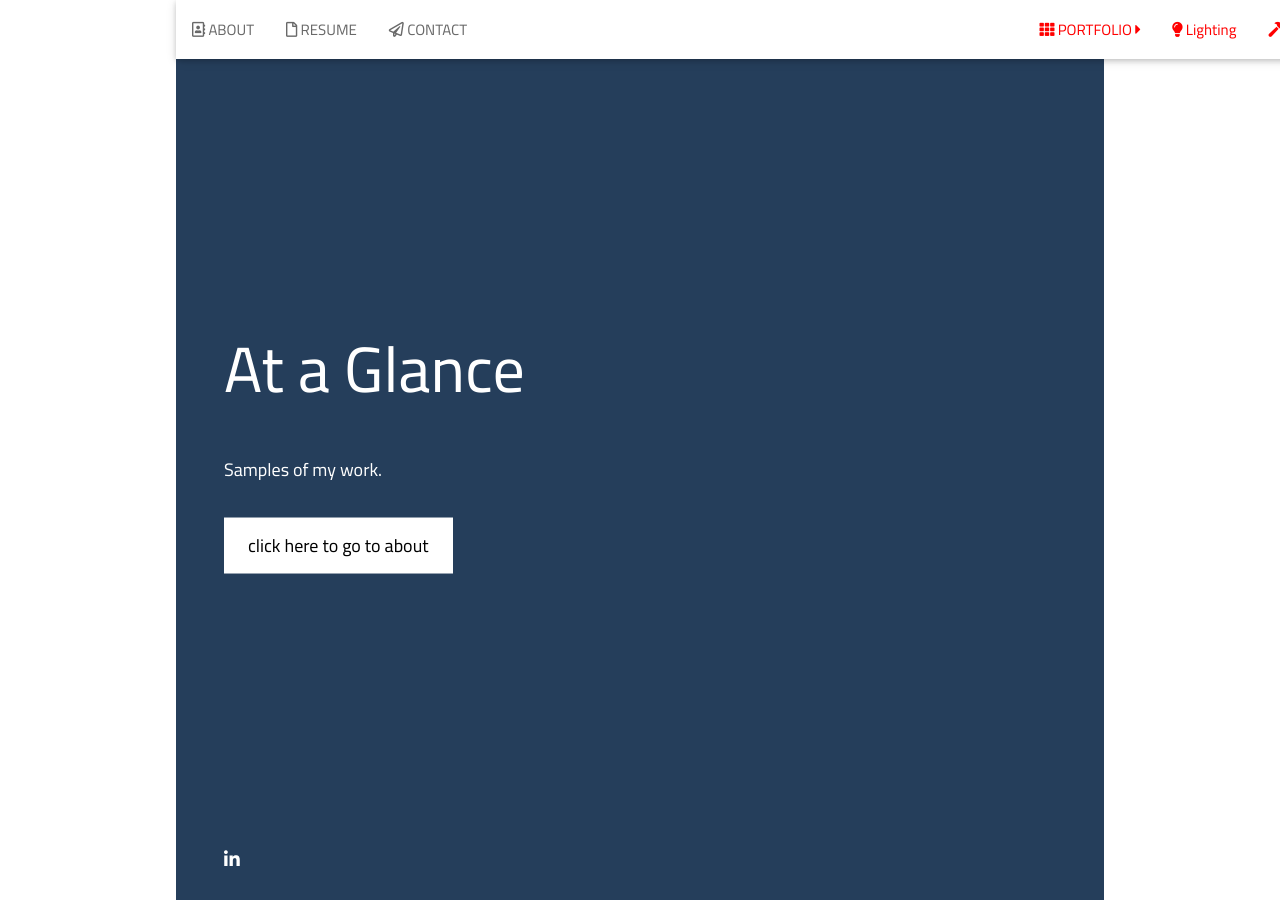
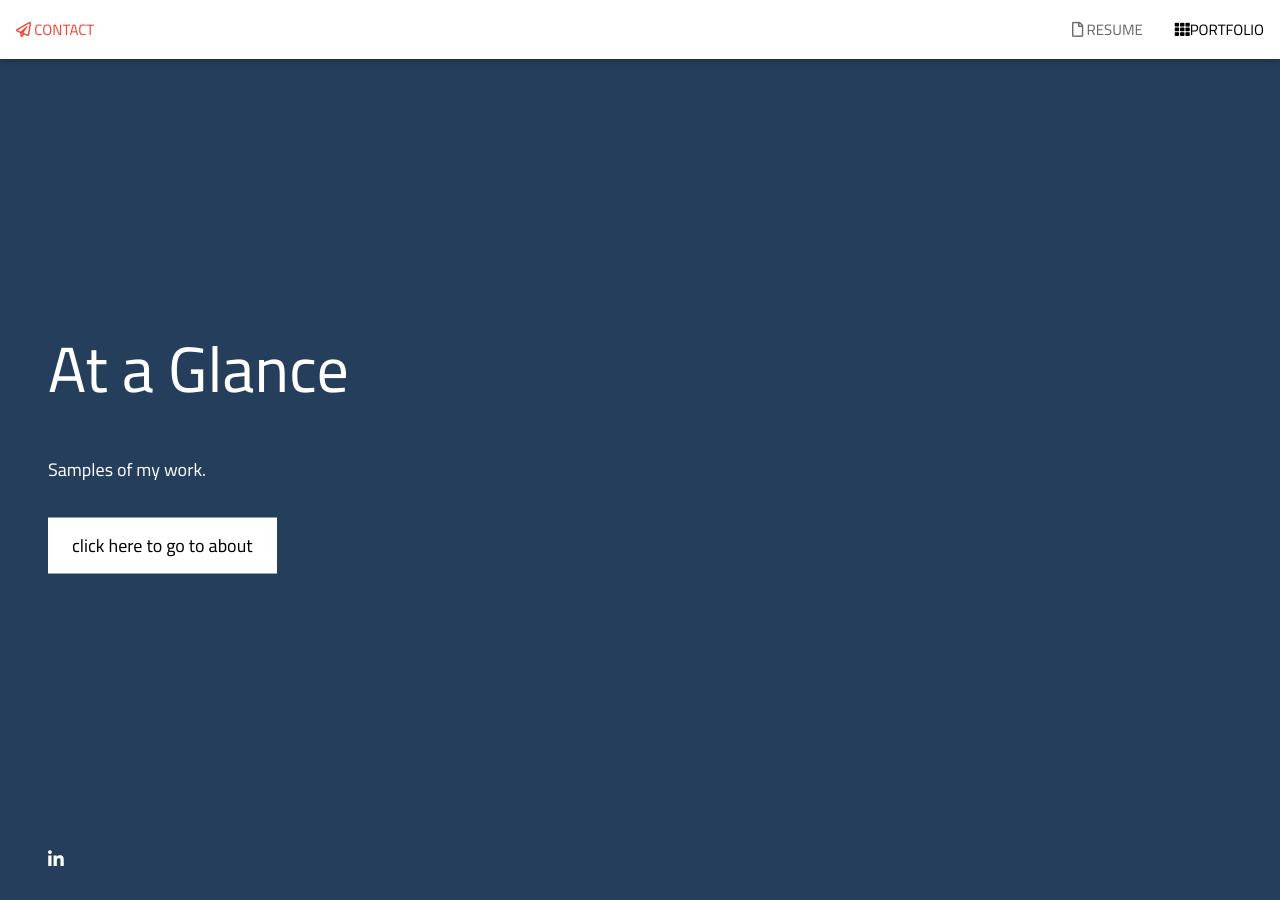
Before and after one commit to jnickseymour/jnickseymour.github.io, a Jekyll site: the page portfolio/at-a-glance.html, which Jekyll copies as it is, in a window 1280 px wide and 900 px high. Built offline with Jekyll 4.4.1, drawn with Linux system fonts in a browser that asks for light colours; nearby versions of some CDN libraries; comment, search, counter and statistics services are not loaded.

Commit message:
Update at-a-glance.html

```diff
--- a/portfolio/at-a-glance.html
+++ b/portfolio/at-a-glance.html
@@ -65,15 +65,19 @@
 <!-- Navbar (sit on top) -->
 <div class="w3-top">
   <div class="w3-bar w3-white w3-card" id="myNavbar">
-     <a href="#about" class="w3-bar-item w3-button w3-hover-text-red w3-hover-white" style="color:dimgrey"><i class="far fa-address-book"></i> ABOUT</a>
-      <a href="#resume" class="w3-bar-item w3-button w3-hover-text-red w3-hover-white" style="color:dimgrey"><i class="far fa-file"></i> RESUME</a>
       <a href="#contact" class="w3-bar-item w3-button w3-hover-text-red w3-hover-white" style="color:dimgrey"><i class="far fa-paper-plane"></i> CONTACT</a>
-    <!-- Right-sided navbar links -->
+   <!-- Right-sided navbar links -->
     <div class="w3-right w3-hide-small">
-      <a href="portfolio" class="w3-bar-item w3-button w3-hover-text-dimgrey w3-hover-white" style="color:red"> <i class="fa fa-th"></i> PORTFOLIO <i class="fas fa-caret-right"></i></a>
-      <a href="#work" class="w3-bar-item w3-button w3-hover-text-dimgrey w3-hover-white" style="color:red"><i class="fa fa-lightbulb"></i>  Lighting</a>
-      <a href="#resume" class="w3-bar-item w3-button w3-hover-text-dim grey w3-hover-white" style="color:red"><i class="fas fa-hammer"></i> Set</a>
-      <a href="#contact" class="w3-bar-item w3-button w3-hover-text-dim grey w3-hover-white" style="color:red"><i class="far fa-play-circle"></i> Audio & Film</a>
+     <a href="#resume" class="w3-bar-item w3-button w3-hover-text-red w3-hover-white" style="color:dimgrey"><i class="far fa-file"></i> RESUME</a>
+     <div class="w3-dropdown-hover">
+      <button class="w3-button"><i class="fa fa-th"></i>PORTFOLIO</button>
+       <div class="w3-dropdown-content w3-bar-block w3-card-4">
+        <a href="#" class="w3-bar-item w3-button w3-hover-text-red w3-hover-white" style="color:dimgrey"><i class="fas fa-star"></i>HIGHLIGHTS</a>
+        <a href="#" class="w3-bar-item w3-button w3-hover-text-red w3-hover-white" style="color:dimgrey"><i class="fas fa-hammer"></i> SET</a>
+        <a href="#" class="w3-bar-item w3-button w3-hover-text-red w3-hover-white" style="color:dimgrey"><i class="fa fa-lightbulb"></i>  LIGHTING</a>
+        <a href="#" class="w3-bar-item w3-button w3-hover-text-red w3-hover-white" style="color:dimgrey"><i class="far fa-play-circle"></i> AUDIO & FILM</a>
+      </div>
+     </div>
     </div>
 
     <!-- Hide right-floated links on small screens and replace them with a menu icon -->
@@ -107,7 +111,7 @@
 
 <!-- About Section -->
 <div class="w3-container" style="padding:11px 11px id="about">
- <body class="w3-content" style="max-width:928px">
+ <div>
   <h3 class="w3-center">ABOUT</h3>
   <p class="w3-center w3-large">highlights</p>
    <div>
@@ -284,7 +288,7 @@
       <iframe width="928" height="522" src="https://www.youtube.com/embed/AKEYloLZoN0" frameborder="0" allow="accelerometer; autoplay; encrypted-media; gyroscope; picture-in-picture" allowfullscreen></iframe><br>
      </div>
    </div>
- </body>
+ </div>
 </div>
 
 <!-- Footer -->
```
